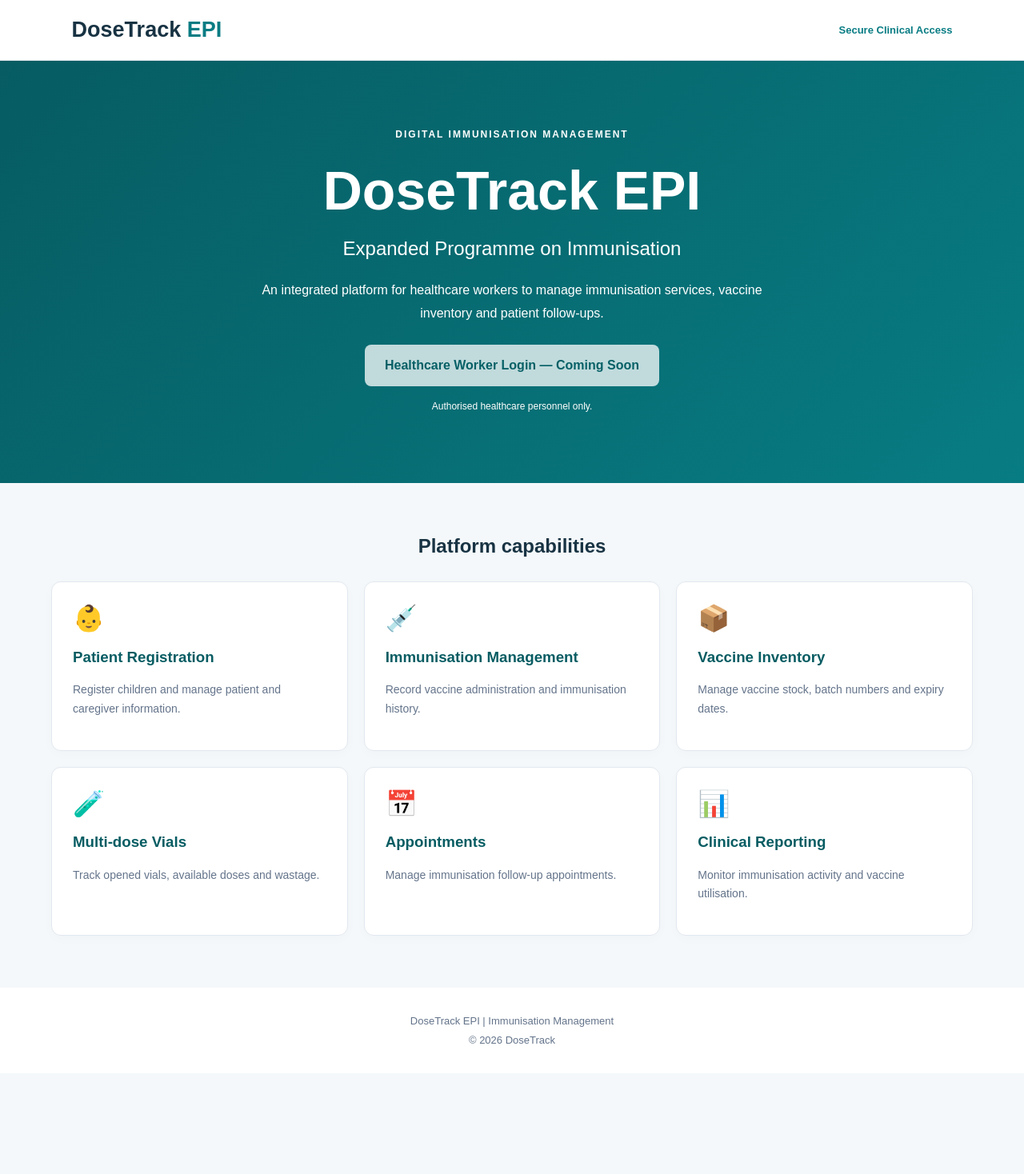
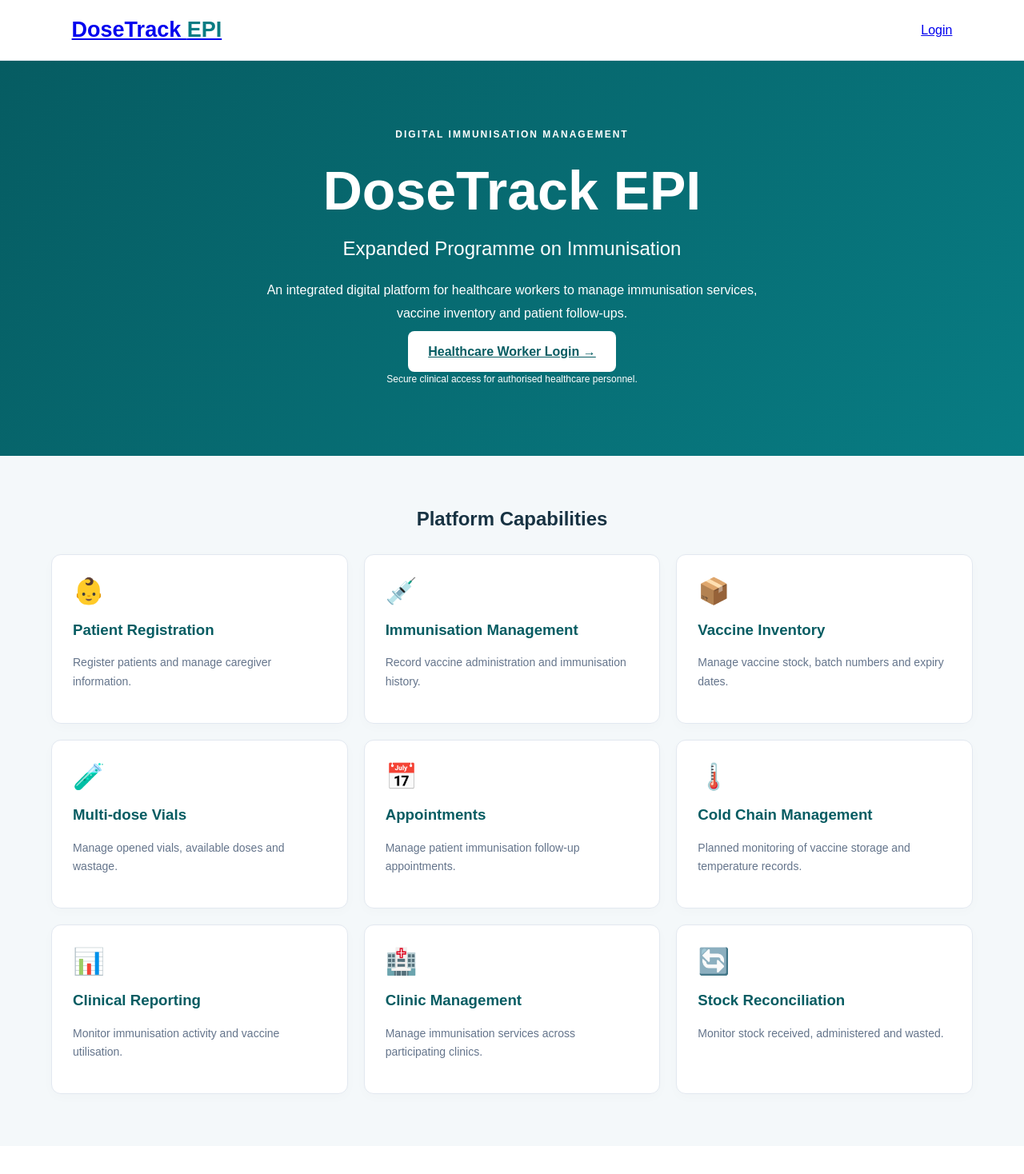
Before and after one commit to Siraajadams/dosetrack-epi, a Next.js app: page / in a window 1280 px wide. Shown: the top 1468 px of the page at 80% size. Before the commit the page ends 1342 px from the top, so only its background shows below. Built offline with nearby package versions, Linux system fonts and the light colour scheme.

Commit message:
Update page.tsx

```diff
--- a/app/page.tsx
+++ b/app/page.tsx
@@ -1,10 +1,12 @@
+import Link from "next/link";
+
 export default function Home() {
   const features = [
     {
       icon: "👶",
       title: "Patient Registration",
       description:
-        "Register children and manage patient and caregiver information.",
+        "Register patients and manage caregiver information.",
     },
     {
       icon: "💉",
@@ -22,13 +24,19 @@ export default function Home() {
       icon: "🧪",
       title: "Multi-dose Vials",
       description:
-        "Track opened vials, available doses and wastage.",
+        "Manage opened vials, available doses and wastage.",
     },
     {
       icon: "📅",
       title: "Appointments",
       description:
-        "Manage immunisation follow-up appointments.",
+        "Manage patient immunisation follow-up appointments.",
+    },
+    {
+      icon: "🌡️",
+      title: "Cold Chain Management",
+      description:
+        "Planned monitoring of vaccine storage and temperature records.",
     },
     {
       icon: "📊",
@@ -36,18 +44,33 @@ export default function Home() {
       description:
         "Monitor immunisation activity and vaccine utilisation.",
     },
+    {
+      icon: "🏥",
+      title: "Clinic Management",
+      description:
+        "Manage immunisation services across participating clinics.",
+    },
+    {
+      icon: "🔄",
+      title: "Stock Reconciliation",
+      description:
+        "Monitor stock received, administered and wasted.",
+    },
   ];
 
   return (
     <main>
       <header className="header">
-        <div className="brand">
+        <Link href="/" className="brand">
           DoseTrack <span>EPI</span>
-        </div>
+        </Link>
 
-        <div className="secure">
-          Secure Clinical Access
-        </div>
+        <Link
+          href="/login"
+          className="nav-login"
+        >
+          Login
+        </Link>
       </header>
 
       <section className="hero">
@@ -57,25 +80,32 @@ export default function Home() {
 
         <h1>DoseTrack EPI</h1>
 
-        <h2>Expanded Programme on Immunisation</h2>
+        <h2>
+          Expanded Programme on Immunisation
+        </h2>
 
         <p>
-          An integrated platform for healthcare
-          workers to manage immunisation services,
-          vaccine inventory and patient follow-ups.
+          An integrated digital platform for
+          healthcare workers to manage
+          immunisation services, vaccine
+          inventory and patient follow-ups.
         </p>
 
-        <button className="primary" disabled>
-          Healthcare Worker Login — Coming Soon
-        </button>
+        <Link
+          href="/login"
+          className="primary"
+        >
+          Healthcare Worker Login →
+        </Link>
 
         <p className="notice">
-          Authorised healthcare personnel only.
+          Secure clinical access for authorised
+          healthcare personnel.
         </p>
       </section>
 
       <section className="features">
-        <h2>Platform capabilities</h2>
+        <h2>Platform Capabilities</h2>
 
         <div className="feature-grid">
           {features.map((feature) => (
@@ -96,7 +126,9 @@ export default function Home() {
       </section>
 
       <footer>
-        DoseTrack EPI | Immunisation Management
+        DoseTrack EPI
+        <br />
+        Immunisation Management Platform
         <br />
         © {new Date().getFullYear()} DoseTrack
       </footer>
```
